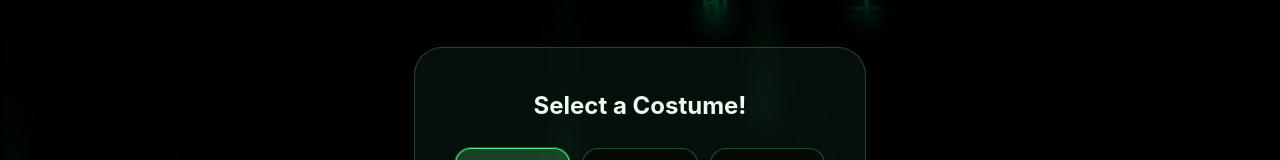
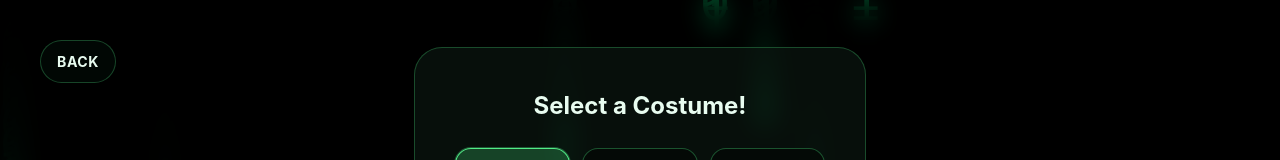
Before and after one commit to lilywall04/agent-fluffy-bunny, a React (Vite) app: page / in a window 1280 px wide. Both pictures are taken after a click on the button 640 px from the left and 545 px from the top of the page. Shown: the top 160 px of the page. Built offline with nearby package versions, Linux system fonts and the light colour scheme.

Commit message:
Added back buttons to character/costume selections

```diff
--- a/src/App.jsx
+++ b/src/App.jsx
@@ -416,12 +416,20 @@ function CharacterPickerModal({
   selectedCharacterSrc,
   selectedCostumeSrc,
   onPickCharacter,
-  onPickCostume
+  onPickCostume,
+  onBack
 }) {
   if (!isOpen) return null;
 
   return (
     <div className="costume-modal">
+      <button
+        className="utility-btn picker-overlay-back"
+        type="button"
+        onClick={onBack}
+      >
+        Back
+      </button>
       {step === "character" ? (
         <div className="costume-modal-content max-w-2xl">
           <h2>Select a Character!</h2>
@@ -564,6 +572,7 @@ export default function App() {
   const [selectedCharacterSrc, setSelectedCharacterSrc] = useState(DEFAULT_CHARACTER_SRC);
   const [selectedCostumeSrc, setSelectedCostumeSrc] = useState(null);
   const [layer3Src, setLayer3Src] = useState(null);
+  const [pickerOrigin, setPickerOrigin] = useState("home");
   const [messages, setMessages] = useState(INITIAL_MESSAGES);
   const [pendingFollowUp, setPendingFollowUp] = useState(null);
   const [inputValue, setInputValue] = useState("");
@@ -1180,11 +1189,13 @@ export default function App() {
   useEffect(() => () => stopCurrentAudio(), []);
 
   const openCharacterPicker = () => {
+    setPickerOrigin(view === "chat" ? "chat" : "home");
     setView("picker");
     setPickerStep("character");
   };
 
   const openCostumePicker = () => {
+    setPickerOrigin(view === "chat" ? "chat" : "home");
     setView("picker");
     setPickerStep("costume");
   };
@@ -1201,8 +1212,23 @@ export default function App() {
 
   const quickSelectCharacter = (src) => {
     setSelectedCharacterSrc(src);
+    setPickerOrigin("home");
     setView("picker");
     setPickerStep("costume");
+  };
+
+  const handlePickerBack = () => {
+    if (pickerOrigin === "chat") {
+      setView("chat");
+      return;
+    }
+
+    if (pickerStep === "costume") {
+      setPickerStep("character");
+      return;
+    }
+
+    returnHome();
   };
 
   const returnHome = () => {
@@ -1230,6 +1256,7 @@ export default function App() {
         selectedCostumeSrc={selectedCostumeSrc}
         onPickCharacter={handlePickCharacter}
         onPickCostume={handlePickCostume}
+        onBack={handlePickerBack}
       />
 
       {view === "chat" ? (
--- a/src/style.css
+++ b/src/style.css
@@ -439,6 +439,13 @@ html, body, #app {
   font-weight: 700;
 }
 
+.picker-overlay-back {
+  position: absolute;
+  top: clamp(18px, 4vw, 40px);
+  left: clamp(18px, 4vw, 40px);
+  z-index: 26;
+}
+
 /* Character Grid */
 .character-grid {
   display: flex;
@@ -547,6 +554,11 @@ html, body, #app {
 }
 
 @media (max-width: 640px) {
+  .picker-overlay-back {
+    top: 14px;
+    left: 14px;
+  }
+
   .costume-options {
     grid-template-columns: repeat(2, minmax(0, 1fr));
   }
```
